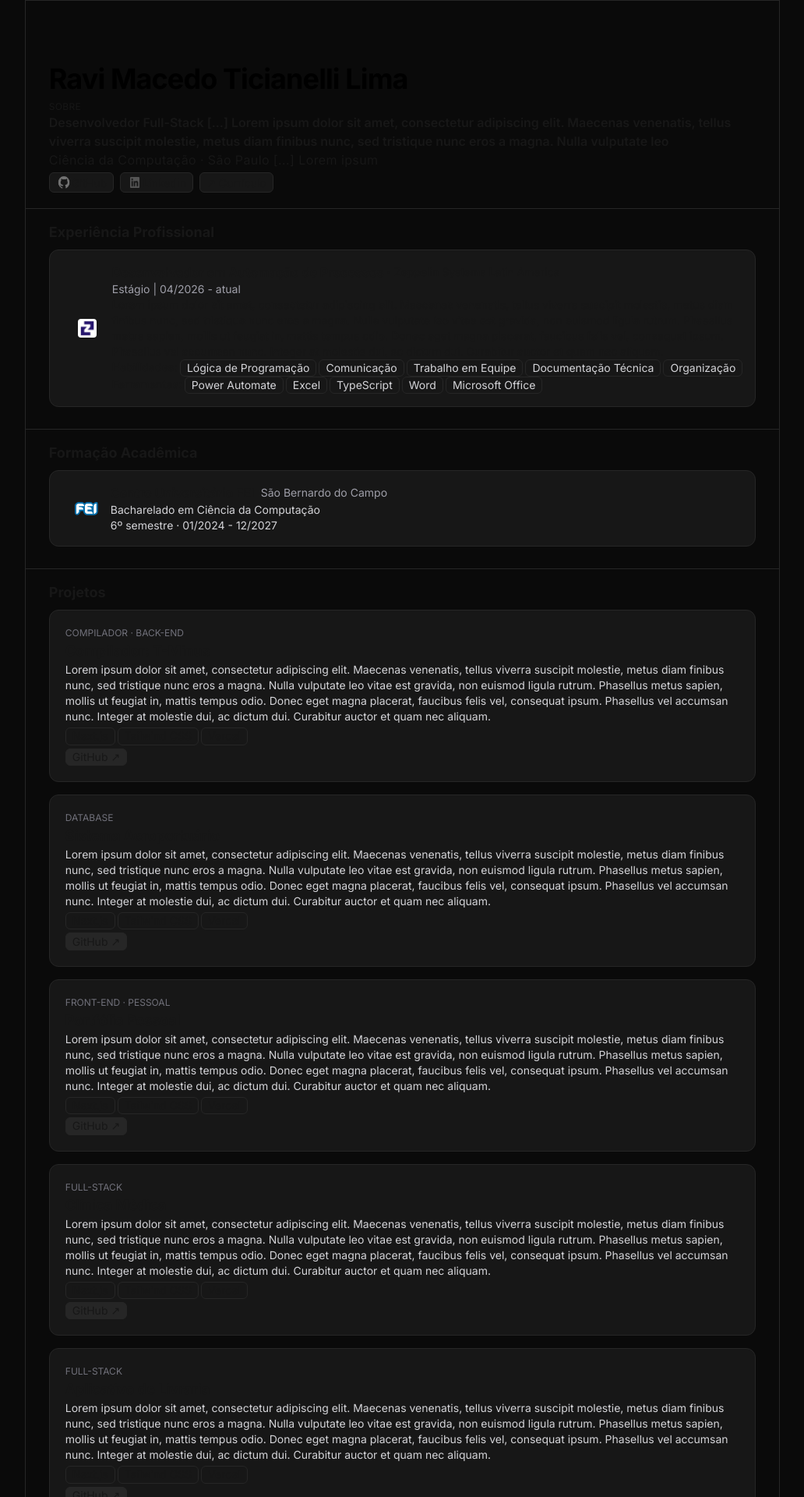
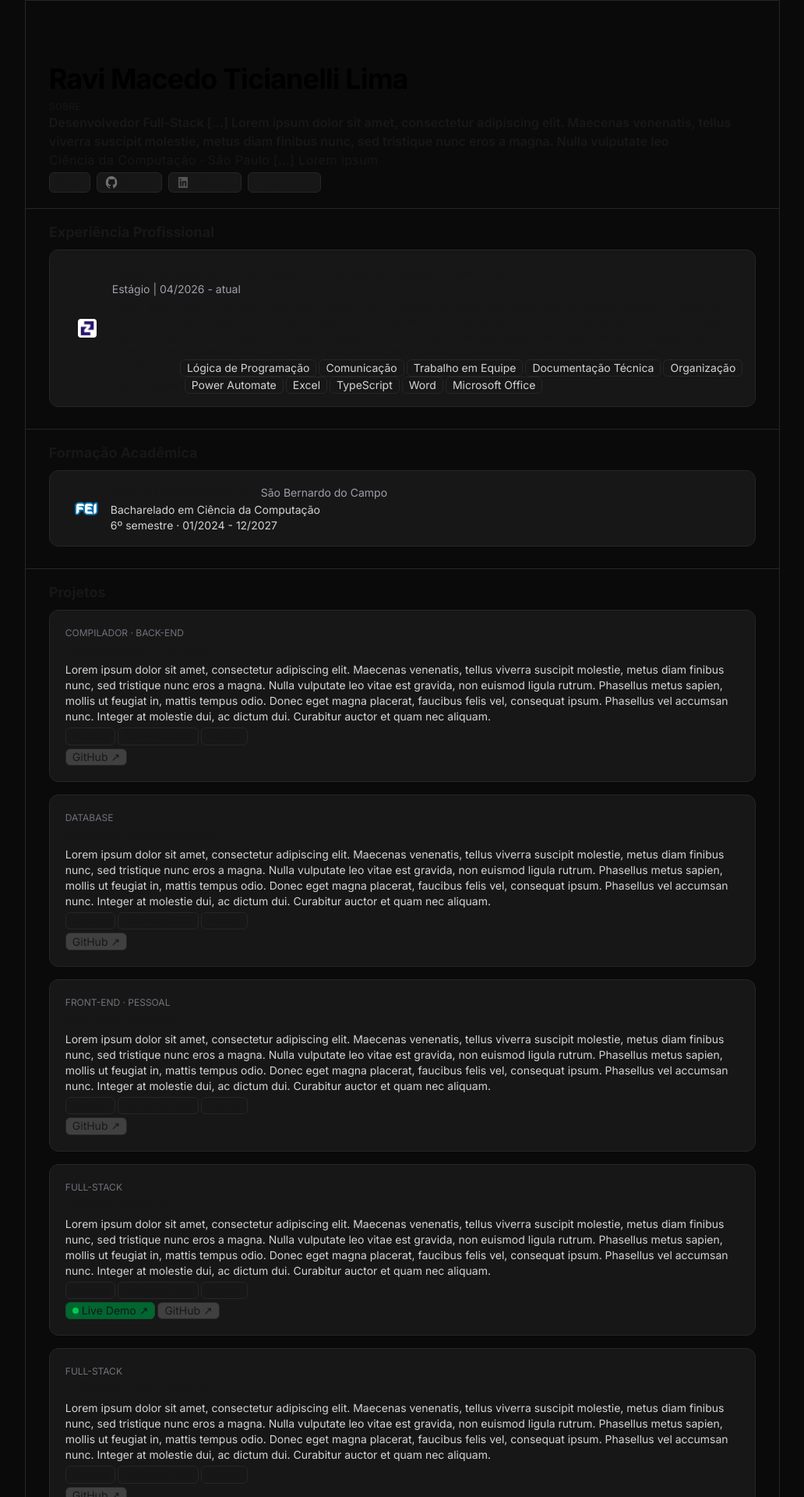
Before and after one commit to rvvtici/portfolio, a Next.js app: page / in a window 1280 px wide. Shown: the top 1920 px of the page at 78% size, without its empty margins (173-1205 px from the left). Built offline with nearby package versions, Linux system fonts and the light colour scheme.

Commit message:
visualizando a estrutura geral do portfolio

```diff
--- /dev/null
+++ b/app/curriculo/page.tsx
@@ -0,0 +1,8 @@
+// app/novapagina/page.tsx
+export default function Curriculo() {
+  return (
+    <div>
+      <h1>x</h1>
+    </div>
+  );
+}
--- a/app/page.tsx
+++ b/app/page.tsx
@@ -53,6 +53,16 @@ export default function Home() {
               </p>
             </div>
             <div id="sobre-contato" className="flex flex-row gap-2 m-[0px]">
+
+              <a target="_blank" href="rvvtici@gmail.com">
+                <div className="flex flex-row border-neutral-800 bg-neutral-900 hover:border-neutral-700 border-1 px-2 py-[0.75px] rounded-md">
+                  {/* <Image src="/fei.png" width={20} height={10} className="block p-[1px]" alt="logo github"/> */}
+                  <p className="pt-[2px] text-sm">
+                    Email
+                  </p>
+                </div>
+              </a>
+
               <a target="_blank" href="https://github.com/rvvtici">
                 <div className="flex flex-row border-neutral-800 bg-neutral-900 hover:border-neutral-700 border-1 px-2 py-[0.75px] rounded-md">
                   <Image src="/github.png" width={20} height={10} className="block p-[1px]" alt="logo github"/>
@@ -70,7 +80,7 @@ export default function Home() {
                 </div>
               </a>
 
-              <a target="_blank" href="https://linkedin.com/in/rvvtici">
+              <a target="_blank" href="/Currículo - Ravi Macedo Ticianelli Lima.pdf">
                 <div className="flex flex-row border-neutral-800 bg-neutral-900 hover:border-neutral-700 border-1 px-2 py-[0.75px] rounded-md">
                   <p className="pt-[2px] text-sm">
                     ↗ Currículo
@@ -216,7 +226,9 @@ export default function Home() {
 
             ]}
             links={[
-              {titulo: "GitHub", url: "https://github.com/rvvtici/portfolio"}
+              {titulo: "Live Demo", tipo: "demo", url: "https://snack.expo.dev/@rvvtici/clinica-medica"},
+              {titulo: "GitHub", tipo: "padrao", url: "https://github.com/rvvtici/portfolio"},
+
             ]}
           >
           </Project>
--- a/app/projects.tsx
+++ b/app/projects.tsx
@@ -9,6 +9,7 @@ type ProjectProps = {
 
 type Link = {
     titulo: string;
+    tipo: string,
     url: string;
 }
 
@@ -49,15 +50,35 @@ export default function Project({titulo, descricao, info, tags, links}: ProjectP
             </div>
 
 
+
+
+
         <div className="flex flex-row gap-[3px]">
         {links?.map((link) => (
             <a key={link.url} href={link.url} target="_blank">
-                     <p className="flex flex-row border-neutral-800 bg-neutral-800 hover:border-neutral-700 text-sm border-1 px-2 py-[0.2px] rounded-md">
+            <p
+                className={`flex flex-row items-center gap-1 transition delay-20 text-sm border-1 px-2 py-[0.2px] rounded-md ${
+                link.tipo === "demo"
+                    ? "bg-green-800 border-green-900 hover:border-green-300"
+                    : "bg-neutral-700 border-neutral-800 hover:border-neutral-700"
+                }`}
+            >
+                {link.tipo === "demo" && (
+                <span className="relative flex h-2 w-2">
+                    <span className="absolute inline-flex h-full w-full animate-ping rounded-full bg-green-400 opacity-75"></span>
+                    <span className="relative inline-flex h-2 w-2 rounded-full bg-green-500"></span>
+                </span>
+                )}
                 {link.titulo} ↗
             </p>
             </a>
         ))}
         </div>
+
+
+
+
+
         </div>
     </div>
     );
```
Also changed, not shown: 1 other file (tests, documents, lock files or other folders). Lines whose indentation alone changed are shown as unchanged.
